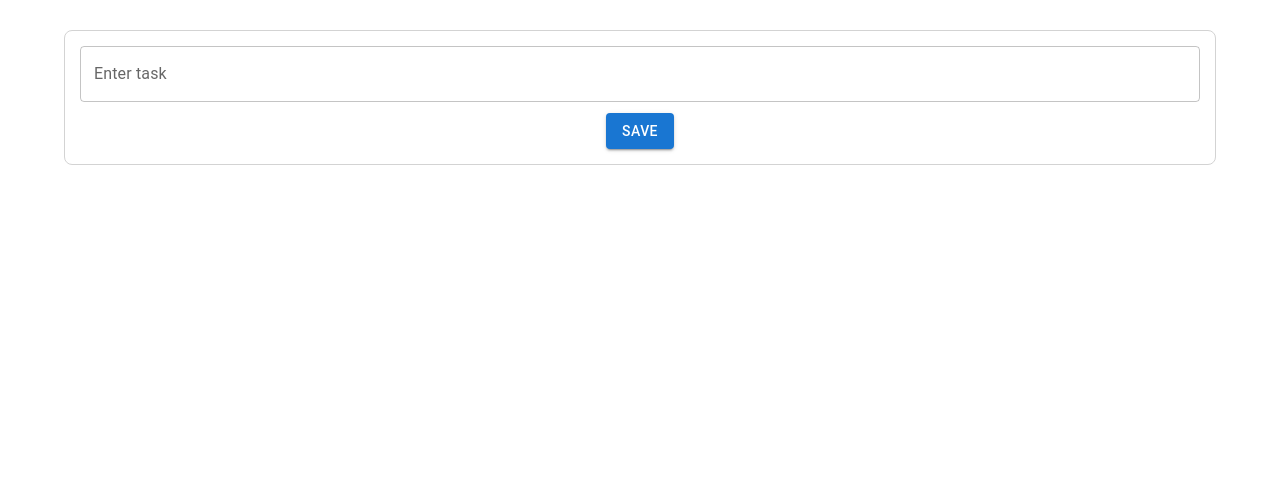
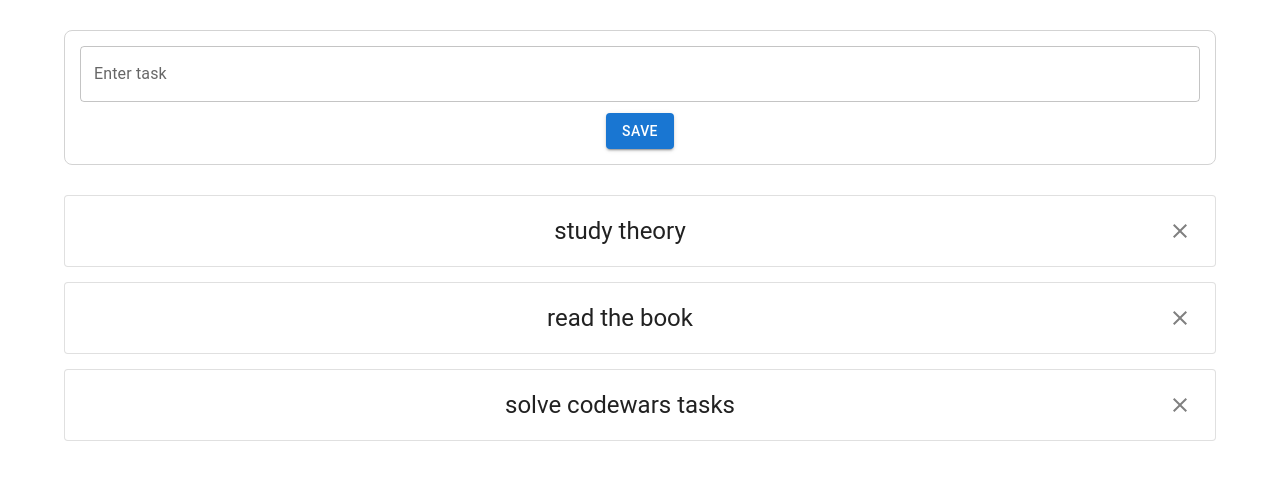
Before and after one commit to Safwood/todo-list, a React (Create React App) app: page / in a window 1280 px wide. Shown: the top 480 px of the page. Built offline with nearby package versions, Linux system fonts and the light colour scheme.

Commit message:
add task list and task card

```diff
--- a/package.json
+++ b/package.json
@@ -5,6 +5,7 @@
   "dependencies": {
     "@emotion/react": "^11.7.1",
     "@emotion/styled": "^11.6.0",
+    "@mui/icons-material": "^5.2.5",
     "@mui/material": "^5.2.8",
     "@mui/styled-engine": "^5.2.6",
     "@mui/styles": "^5.2.3",
--- a/src/App.tsx
+++ b/src/App.tsx
@@ -1,5 +1,6 @@
 import React, { FC } from 'react';
 import { Input } from './components/Input';
+import { TaskList } from './components/TaskList';
 import CssBaseline from '@mui/material/CssBaseline';
 import Box from '@mui/material/Box';
 import Container from '@mui/material/Container';
@@ -24,6 +25,7 @@ const App: FC = () => {
       <Container maxWidth="lg">
         <Box className={classes.box} >
           <Input />
+          <TaskList />
         </ Box>
       </Container>
 
--- a/src/components/Input/Input.tsx
+++ b/src/components/Input/Input.tsx
@@ -14,7 +14,8 @@ const useStyles = makeStyles(() =>
           flexDirection: 'column',
           alignItems: 'center',
           minHeight: '135px',
-          justifyContent: 'space-between'
+          justifyContent: 'space-between',
+          marginBottom: '15px'
         },
     }),
 );
--- /dev/null
+++ b/src/components/TaskCard/TaskCard.css
@@ -0,0 +1,5 @@
+.cardContent {
+  flex: 1;
+  display: flex;
+  justify-content: center;
+}
--- /dev/null
+++ b/src/components/TaskCard/TaskCard.tsx
@@ -0,0 +1,49 @@
+import React from 'react';
+import Card from '@mui/material/Card';
+import { makeStyles, createStyles } from '@mui/styles';
+import { IconButton, Typography } from '@mui/material';
+import CloseIcon from '@mui/icons-material/Close';
+import './TaskCard.css';
+
+const useStyles = makeStyles(() =>
+    createStyles({
+        taskCard: {
+          width: '100%',
+          marginBottom: '15px',
+          borderRadius: '8px',
+          padding: '15px',
+          display: 'flex',
+          alignItems: 'center',
+          justifyContent: 'center'
+        },
+        cardContent: {
+          flex: "1"
+        },
+        closeIcon: {
+          color: 'grey'
+        }
+    }),
+);
+
+type Props = {
+  task: string
+}
+
+const TaskCard: React.FC<Props> = ({task}) => {
+  const classes = useStyles();
+
+  return (
+    <Card className={classes.taskCard} variant="outlined">
+     <div className={'cardContent'}>
+        <Typography variant="h5" >
+          {task}
+        </Typography>
+     </div>
+     <IconButton aria-label="delete">
+          <CloseIcon className={classes.closeIcon}/>
+        </IconButton>
+    </Card>
+  );
+}
+
+export { TaskCard };
--- /dev/null
+++ b/src/components/TaskCard/index.ts
@@ -0,0 +1 @@
+export * from './TaskCard'
--- /dev/null
+++ b/src/components/TaskList/TaskList.tsx
@@ -0,0 +1,28 @@
+import React from 'react';
+import { tasksList } from './mock'
+import { makeStyles, createStyles } from '@mui/styles';
+import { Box } from '@mui/material';
+import { TaskCard } from '../TaskCard';
+
+
+const useStyles = makeStyles(() =>
+    createStyles({
+        taskList: {
+          paddingTop: '15px',
+        },
+    }),
+);
+
+const TaskList: React.FC = () => {
+  const classes = useStyles();
+
+  return (
+    <Box className={classes.taskList}>
+      {tasksList.map((item, index) => {
+        return <TaskCard task={item} key={index}/>
+      })}
+    </Box>
+  );
+}
+
+export { TaskList };
--- /dev/null
+++ b/src/components/TaskList/index.ts
@@ -0,0 +1 @@
+export * from './TaskList'
--- /dev/null
+++ b/src/components/TaskList/mock.ts
@@ -0,0 +1 @@
+export const tasksList = ['study theory', 'read the book', 'solve codewars tasks']
```
Also changed, not shown: src/components/List/List.tsx (deleted), 1 other file (tests, documents, lock files or other folders).
